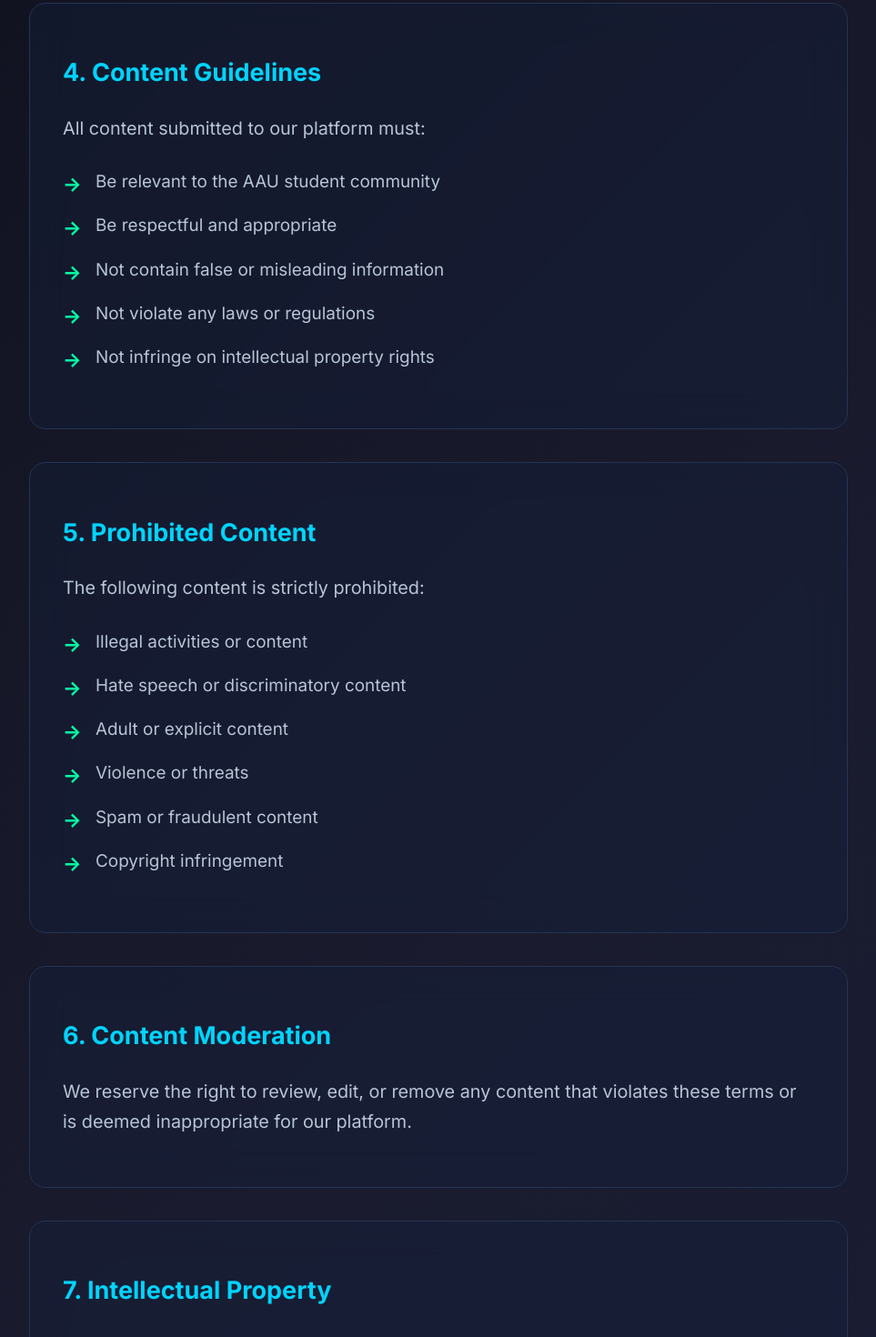
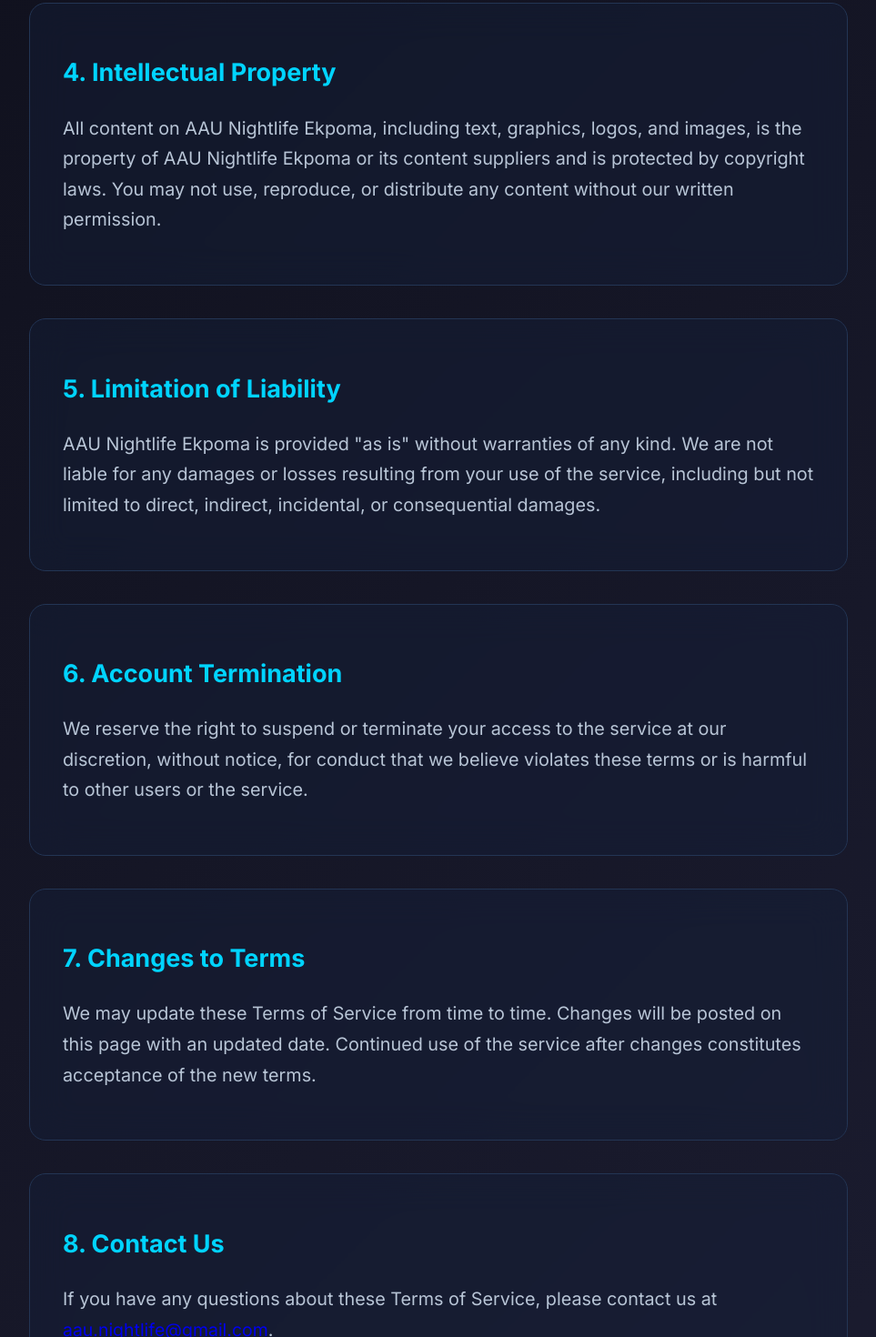
Before and after one commit to razzy-max/AAU-Nightlife, a React (Vite) app: page /terms-of-service in a window 1280 px wide. Shown: the part 1640-3110 px from the top of the page at 91% size, without its empty margins (158-1121 px from the left). Built offline with nearby package versions, Linux system fonts and the light colour scheme; no server answers.

Commit message:
Enhance Privacy Policy and Terms of Service for AdSense compliance and clarity

```diff
--- a/src/PrivacyPolicy.jsx
+++ b/src/PrivacyPolicy.jsx
@@ -2,7 +2,7 @@ import React from 'react';
 
 export default function PrivacyPolicy() {
   return (
-    <div className="legal-page-container">
+  <div className="legal-page-container">
       {/* Modern Hero Section */}
       <section className="legal-hero">
         <div className="legal-hero-bg" />
@@ -47,6 +47,69 @@ export default function PrivacyPolicy() {
                 <li>Send you updates about events and opportunities</li>
                 <li>Improve our website and services</li>
               </ul>
+            </div>
+          </div>
+
+          <div className="legal-section">
+            <h2 className="legal-section-title">3. Cookies and Tracking Technologies</h2>
+            <div className="legal-section-content">
+              <p>
+                We use cookies and similar technologies to enhance your experience, analyze site usage, and deliver relevant ads and content. Cookies are small data files stored on your device. You can control or disable cookies through your browser settings, but some features may not function properly.
+              </p>
+            </div>
+          </div>
+
+          <div className="legal-section">
+            <h2 className="legal-section-title">4. Third-Party Services</h2>
+            <div className="legal-section-content">
+              <p>
+                We may use third-party services such as Google AdSense and analytics providers. These services may collect information sent by your browser as part of a web page request, such as cookies or your IP address. Please review their privacy policies for more details.
+              </p>
+            </div>
+          </div>
+
+          <div className="legal-section">
+            <h2 className="legal-section-title">5. How We Share Your Information</h2>
+            <div className="legal-section-content">
+              <p>
+                We do not sell your personal information. We may share information with trusted third parties who assist us in operating our website, conducting our business, or serving our users, as long as those parties agree to keep this information confidential. We may also release information when required by law.
+              </p>
+            </div>
+          </div>
+
+          <div className="legal-section">
+            <h2 className="legal-section-title">6. Your Rights and Choices</h2>
+            <div className="legal-section-content">
+              <p>
+                You have the right to access, update, or delete your personal information. You may unsubscribe from communications at any time. To exercise these rights, please contact us using the information below.
+              </p>
+            </div>
+          </div>
+
+          <div className="legal-section">
+            <h2 className="legal-section-title">7. Data Security</h2>
+            <div className="legal-section-content">
+              <p>
+                We implement reasonable security measures to protect your information from unauthorized access, alteration, disclosure, or destruction. However, no method of transmission over the Internet or electronic storage is 100% secure.
+              </p>
+            </div>
+          </div>
+
+          <div className="legal-section">
+            <h2 className="legal-section-title">8. Changes to This Privacy Policy</h2>
+            <div className="legal-section-content">
+              <p>
+                We may update this Privacy Policy from time to time. We will notify you of any changes by posting the new policy on this page with an updated date.
+              </p>
+            </div>
+          </div>
+
+          <div className="legal-section">
+            <h2 className="legal-section-title">9. Contact Us</h2>
+            <div className="legal-section-content">
+              <p>
+                If you have any questions or concerns about this Privacy Policy or your personal information, please contact us at <a href="mailto:aau.nightlife@gmail.com">aau.nightlife@gmail.com</a>.
+              </p>
             </div>
           </div>
 
--- a/src/TermsOfService.jsx
+++ b/src/TermsOfService.jsx
@@ -49,6 +49,51 @@ export default function TermsOfService() {
                 <li>Not post harmful, offensive, or inappropriate content</li>
                 <li>Not engage in spam or fraudulent activities</li>
               </ul>
+            </div>
+          </div>
+
+          <div className="legal-section">
+            <h2 className="legal-section-title">4. Intellectual Property</h2>
+            <div className="legal-section-content">
+              <p>
+                All content on AAU Nightlife Ekpoma, including text, graphics, logos, and images, is the property of AAU Nightlife Ekpoma or its content suppliers and is protected by copyright laws. You may not use, reproduce, or distribute any content without our written permission.
+              </p>
+            </div>
+          </div>
+
+          <div className="legal-section">
+            <h2 className="legal-section-title">5. Limitation of Liability</h2>
+            <div className="legal-section-content">
+              <p>
+                AAU Nightlife Ekpoma is provided "as is" without warranties of any kind. We are not liable for any damages or losses resulting from your use of the service, including but not limited to direct, indirect, incidental, or consequential damages.
+              </p>
+            </div>
+          </div>
+
+          <div className="legal-section">
+            <h2 className="legal-section-title">6. Account Termination</h2>
+            <div className="legal-section-content">
+              <p>
+                We reserve the right to suspend or terminate your access to the service at our discretion, without notice, for conduct that we believe violates these terms or is harmful to other users or the service.
+              </p>
+            </div>
+          </div>
+
+          <div className="legal-section">
+            <h2 className="legal-section-title">7. Changes to Terms</h2>
+            <div className="legal-section-content">
+              <p>
+                We may update these Terms of Service from time to time. Changes will be posted on this page with an updated date. Continued use of the service after changes constitutes acceptance of the new terms.
+              </p>
+            </div>
+          </div>
+
+          <div className="legal-section">
+            <h2 className="legal-section-title">8. Contact Us</h2>
+            <div className="legal-section-content">
+              <p>
+                If you have any questions about these Terms of Service, please contact us at <a href="mailto:aau.nightlife@gmail.com">aau.nightlife@gmail.com</a>.
+              </p>
             </div>
           </div>
 
```
